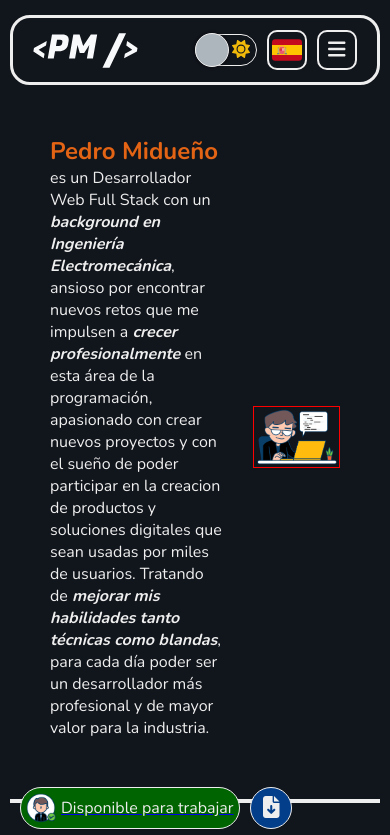
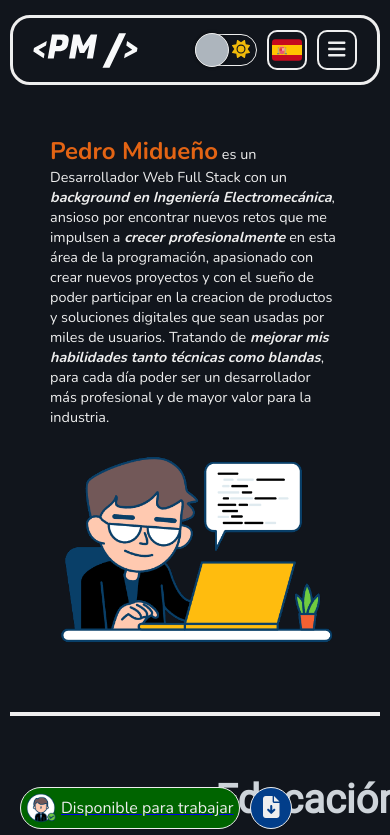
Before and after one commit to PedroMidueno/portfolio-pedromidueno, a React (Vite) app: page /about in a window 390 px wide. Shown: the top 835 px of the page. Built offline with nearby package versions, Linux system fonts and the light colour scheme.

Commit message:
Make responsive design of About component

```diff
--- a/src/styles/About.module.css
+++ b/src/styles/About.module.css
@@ -17,7 +17,7 @@
 }
 
 .description {
-  font-family: 'Nunito';
+  font-family: "Nunito";
   font-size: 1.3rem;
   width: 60%;
 }
@@ -37,28 +37,55 @@
   width: 30%;
 }
 
-.about>hr {
+.about > hr {
   border: 2px solid var(--light-color);
   margin-top: 20px;
   margin-bottom: 20px;
-  transition: all .3s ease;
+  transition: all 0.3s ease;
   width: 100%;
 }
 
-.about>hr.light {
+.about > hr.light {
   border: 2px solid var(--dark-color);
 }
 
-/*
-TODO: Resposive design
-*/
+/* Responsive design */
 
 @media screen and (max-width: 1100px) {
   .description {
     font-size: 1rem;
   }
+}
+
+@media screen and (max-width: 900px) {
+  .img {
+    width: 40%;
+  }
+}
+
+@media screen and (max-width: 800px) {
+  .description {
+    font-size: 0.9rem;
+  }
+}
+
+@media screen and (max-width: 700px) {
+  .me {
+    flex-direction: column;
+    gap: 20px;
+  }
+
+  .description {
+    width: 100%;
+  }
 
   .img {
-    border: 1px solid red;
+    width: 70%;
   }
 }
+
+@media screen and (max-width: 400px) {
+  .img {
+    width: 100%;
+  }
+}
```
